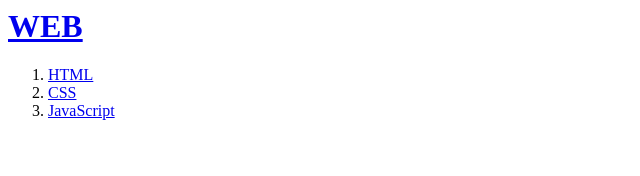
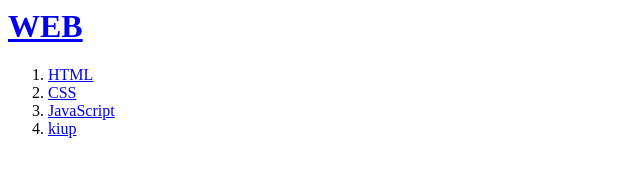
Before and after one commit to parkwanseop/my-first-web-site, a plain HTML site: page index.html in a window 1280 px wide. Shown: the full height of the page, 0-640 px from the left. Drawn offline with Linux system fonts and the light colour scheme.

Commit message:
Add files via upload
index 수정

```diff
--- a/index.html
+++ b/index.html
@@ -9,4 +9,5 @@
         <li><a href="1.html">HTML</a></li>
         <li><a href="2.html">CSS</a></li>
         <li><a href="3.html">JavaScript</a></li>
+        <li><a href="3.html">kiup</a></li>
 </body>
```
